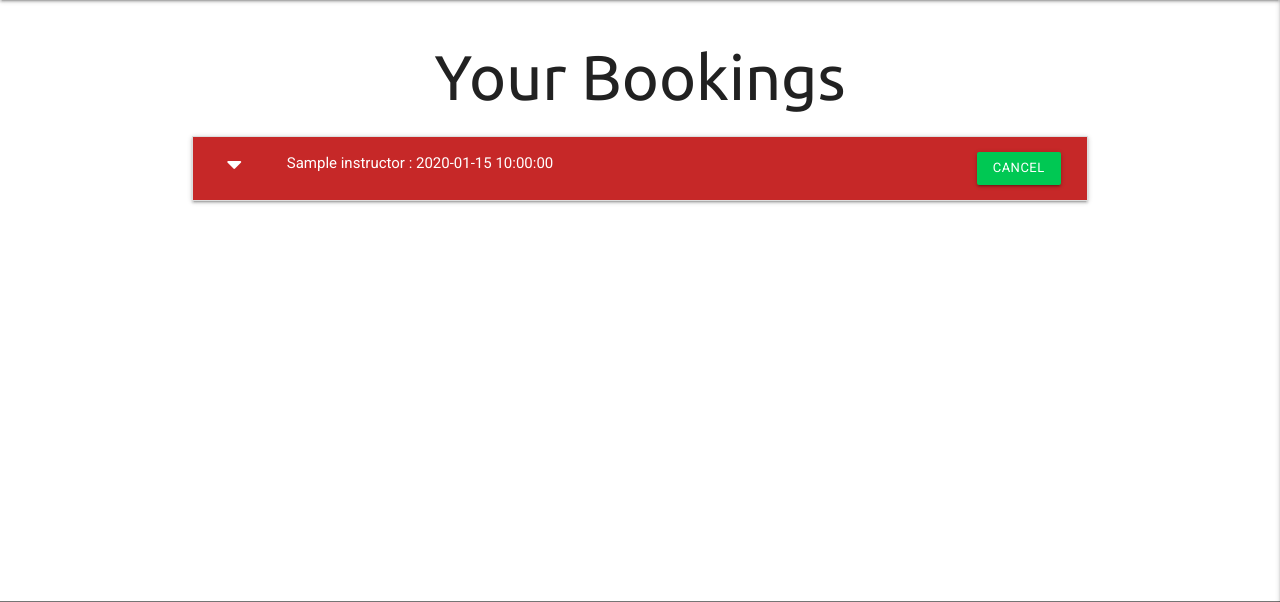
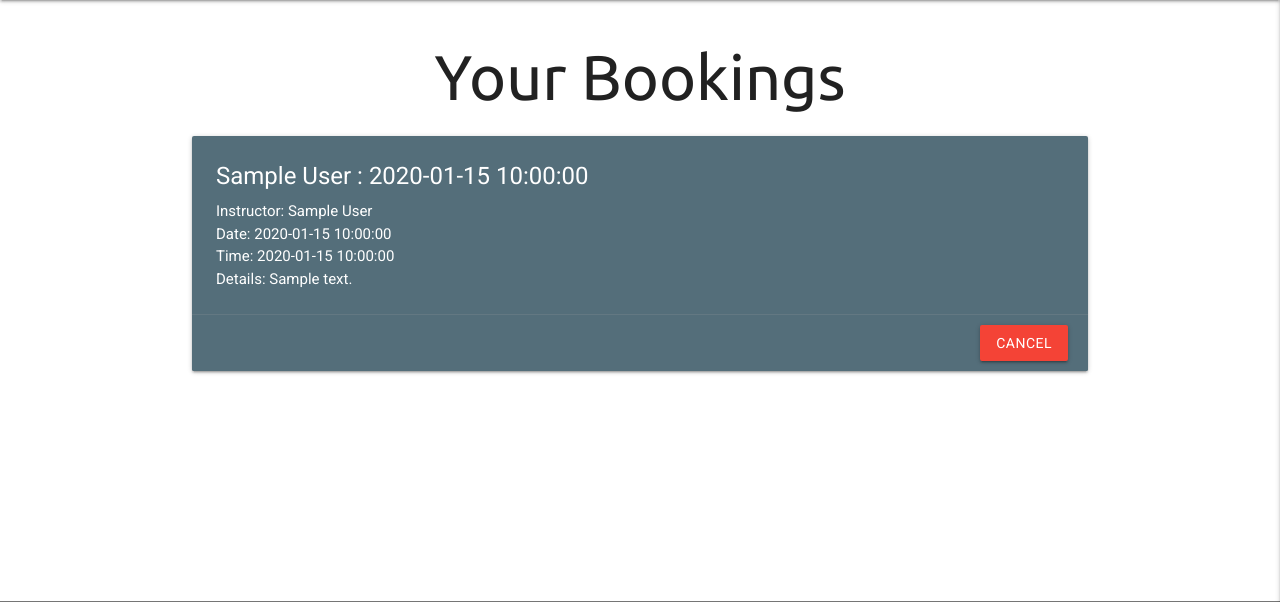
Before and after one commit to JamieS56/Milestone-Project-3, a Flask app: page /bookings in a window 1280 px wide. Shown: the part 77-679 px from the top of the page. Run offline with Flask 2, Linux system fonts and the light colour scheme; the visitor is signed in with stand-in values (Sample User, id 1); a database or web service that is not in the repository returns one stand-in record (values such as "Sample title"); some libraries are stand-ins or nearby versions.

Commit message:
added cancel lessons button to view bookings page.

```diff
--- a/app.py
+++ b/app.py
@@ -180,7 +180,11 @@ def view_bookings():
         return redirect(url_for("login"))
 
     username = session["user"]
-    bookings = list(mongo.db.bookings.find({'student': username},{'_id': 0}))
+    bookings = list(mongo.db.bookings.find({'student': username}))
+    for booking in bookings:  # Changes the instructors username to there actual name when users view there booked lessons.
+        instructor = mongo.db.users.find_one({'username': booking["instructor"]}, {'first_name': 1, 'last_name': 1})
+        instructor_name = instructor['first_name'] + ' ' + instructor['last_name']
+        booking['instructor'] = instructor_name
 
     return render_template("view_bookings.html", username=username, bookings=bookings, account_type=get_user_account_type())
 
@@ -194,12 +198,24 @@ def booking_calender():
     user_account_type = mongo.db.users.find_one({"username": username})["account_type"]
     bookings = []
     if user_account_type == 'admin':
-        bookings = list(mongo.db.bookings.find({}, {'_id': 0}))
+        bookings = list(mongo.db.bookings.find())
 
     else:
-        bookings = list(mongo.db.bookings.find({'instructor': username}, {'_id': 0}))
+        bookings = list(mongo.db.bookings.find({'instructor': username}))
 
     return render_template("bookingCalender.html", username=username, bookings=bookings, account_type=get_user_account_type())
+
+
+@app.route("/booking/<booking_id>/cancel", methods=["GET", "POST"])
+def cancel_booking(booking_id):
+    if not is_user_logged_in():
+        return redirect(url_for("login"))
+
+    mongo.db.bookings.delete_one({"_id": ObjectId(booking_id)})
+    flash('Booking Canceled!')
+    return redirect(url_for('view_bookings'))
+
+
 
 
 @app.route("/users/manage", methods=["GET", "POST"])
--- a/static/script.js
+++ b/static/script.js
@@ -8,6 +8,7 @@ $(document).ready(function () {
     $(".collapsible").collapsible();
     $(".tooltipped").tooltip();
     $("select").formSelect();
+    $('.modal').modal();
     $(".datepicker").datepicker({
         format: "dd/mm/yyyy",
         yearRange: 3,
--- a/static/style.css
+++ b/static/style.css
@@ -37,7 +37,15 @@ main {
   border-radius: 10px;
   margin:10px;
 }
-
+.card-content{
+  padding: 15px;
+}
+.card .card-action {
+  background-color: inherit;
+  border-top: 1px solid rgba(160,160,160,0.2);
+  position: relative;
+  padding: 10px 20px;
+}
 @font-face {
   font-family: 'Material Icons';
   font-style: normal;
--- a/templates/view_bookings.html
+++ b/templates/view_bookings.html
@@ -3,35 +3,43 @@
 
 <h1 class="center-align">Your Bookings</h1>
 
+<div class="center-align">
+
 
   {% if bookings|length > 0 %}
-    <ul class="collapsible">
+
   {% for booking in bookings %}
-        <li>
-            <div class="collapsible-header white-text red darken-3 text-shadow row">
-                <div class="col s1">
-                    <i class="fas fa-caret-down"></i>
-
+  <div class="">
+    <div class="col s12 m8">
+      <div class="card blue-grey darken-1">
+        <div class="card-content white-text left-align">
+          <span class="card-title"><strong>{{ booking.instructor }}</strong> : {{ booking.date }}</span>
+          <strong>Instructor: {{ booking.instructor }}</strong>
+          <p>Date: {{ booking.date }}</p>
+          <p>Time: {{ booking.time_slot }}</p>
+          <p>Details: {{ booking.optional_details }}</p>
         </div>
-                <div class="col s9">
-                    <strong>{{ booking.instructor }}</strong> : {{ booking.date }}
-
-                </div>
-                <div class="col s4 right">
-                    <a href="" class="btn-small green accent-4 right">Cancel</a>
+        <div class="card-action right-align">
+          <a class="waves-effect waves-light red btn modal-trigger" href="#cancelModal{{ booking._id }}">Cancel</a>
         </div>
       </div>
-            <div class="collapsible-body">
-                <strong>{{ booking.instructor }}</strong>
-                <p>{{ booking.date }}</p>
-                <p>{{ booking.timeSlot }}</p>
+    </div>
+  </div>
 
+  <div id="cancelModal{{ booking._id }}" class="modal center-align">
+    <div class="modal-content">
+      <h4>Cancel Booking</h4>
+      <p>Are you sure you want to cancel your booking on the {{ booking.date }} with {{ booking.instructor }}?</p>
     </div>
-        </li>
+    <div class="modal-footer">
+      <a href="{{ url_for('cancel_booking', booking_id=booking._id) }}" class="modal-close waves-effect waves-light btn-small">Cancel</a>
+    </div>
+  </div>
+
   {% endfor %}
-    </ul>
+
   {% else %}
   <h3 class="red-text text-darken-4 center-align">No Results Found</h3>
   {% endif %}
-
+</div>
 {% endblock %}
```
Lines whose indentation alone changed are shown as unchanged.
